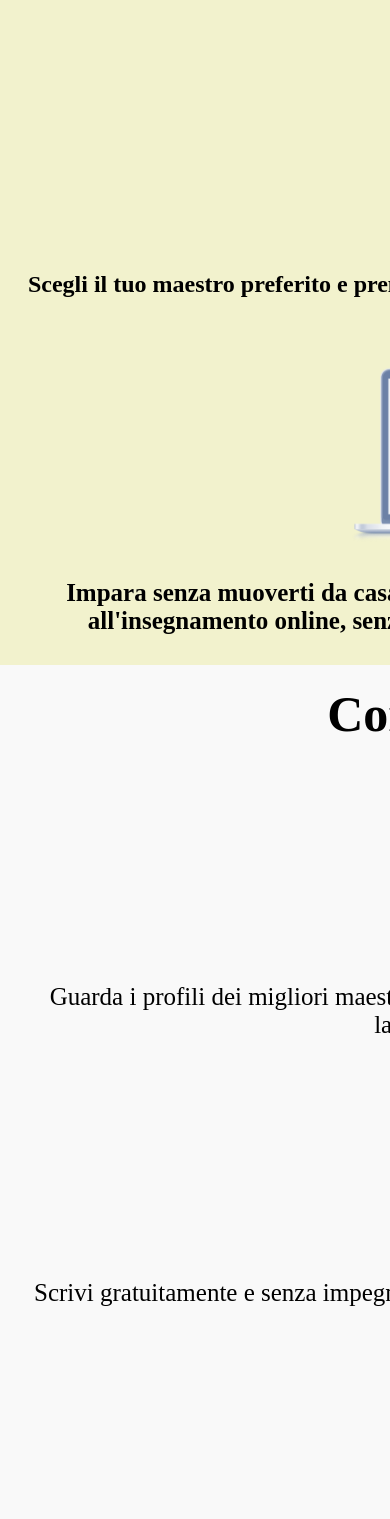
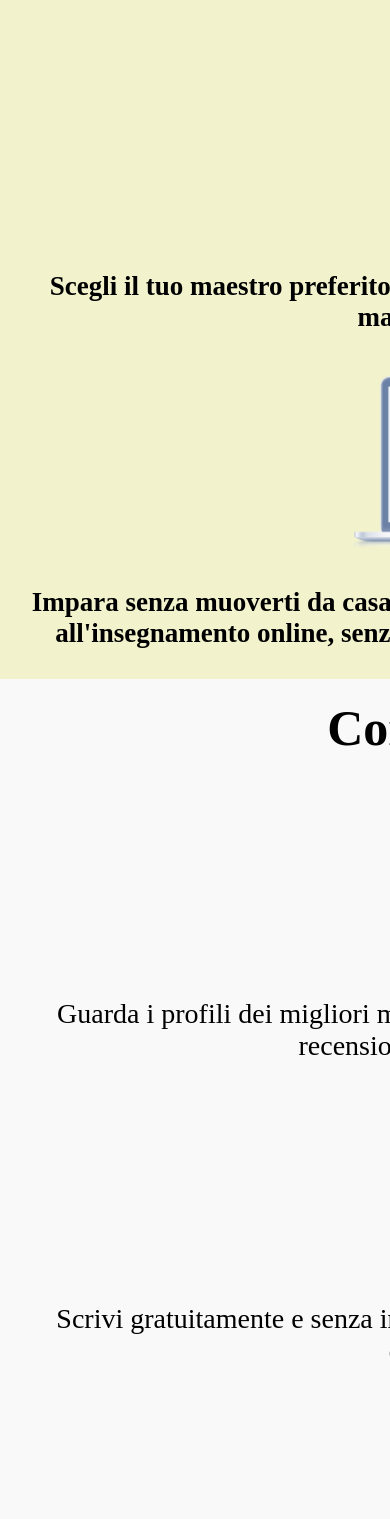
Before and after one commit to NeriEroi/html-css-resp-wannabe, a plain HTML site: page index.html in a window 390 px wide. Shown: the part 81-1600 px from the top of the page. Drawn offline with Linux system fonts and the light colour scheme.

Commit message:
rifinitura font-size

```diff
--- a/style.css
+++ b/style.css
@@ -112,13 +112,13 @@ img {
 
   #lezioni .row>.left {
     padding: 40px 15px 20px 15px;
-    font-size: 24px;
-    font-weight: 900;
+    font-size: 27px;
+    font-weight: 700;
   }
 
   #lezioni .row>.right {
-    font-size: 25px;
-    font-weight: 900;
+    font-size: 27px;
+    font-weight: 700;
   }
 
   #lezioni .row>.left h3,
@@ -143,7 +143,7 @@ img {
   float: none;
   width: 100%;
   padding-top: 30px;
-  font-size: 25px;
+  font-size: 28px;
   padding: 0 15px 0 15px;
 }
 
@@ -170,6 +170,7 @@ img {
 /* Blocco Why */
 
 #why .row {
+  padding-bottom: 20px;
   margin-top: 25px;
   background-color: #F2F2CD;
 }
@@ -183,8 +184,8 @@ img {
 #why .row>.second,
 #why .row>.third {
   margin-top: 30px;
-  font-size: 20px;
-  font-weight: 900;
+  font-size: 26px;
+  font-weight: 700;
   padding: 0 30px 0 30px;
 }
 
```
